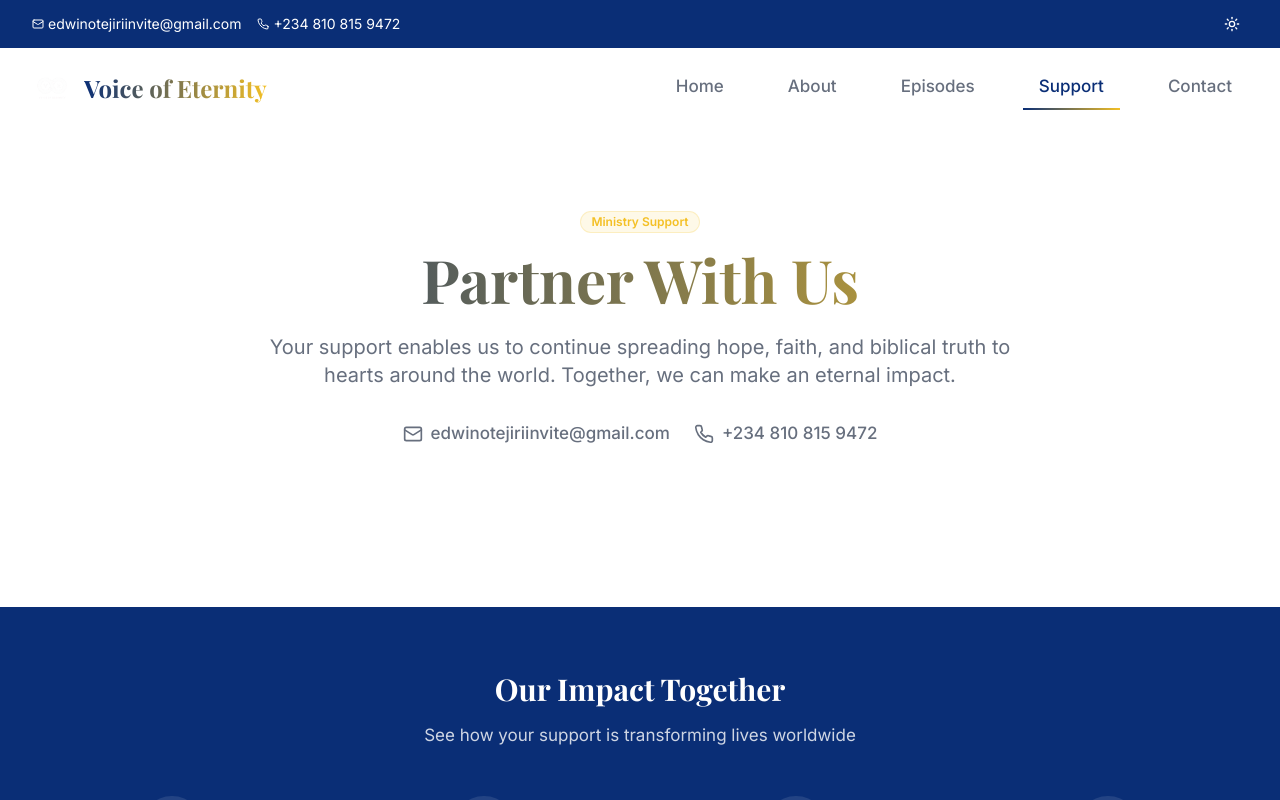
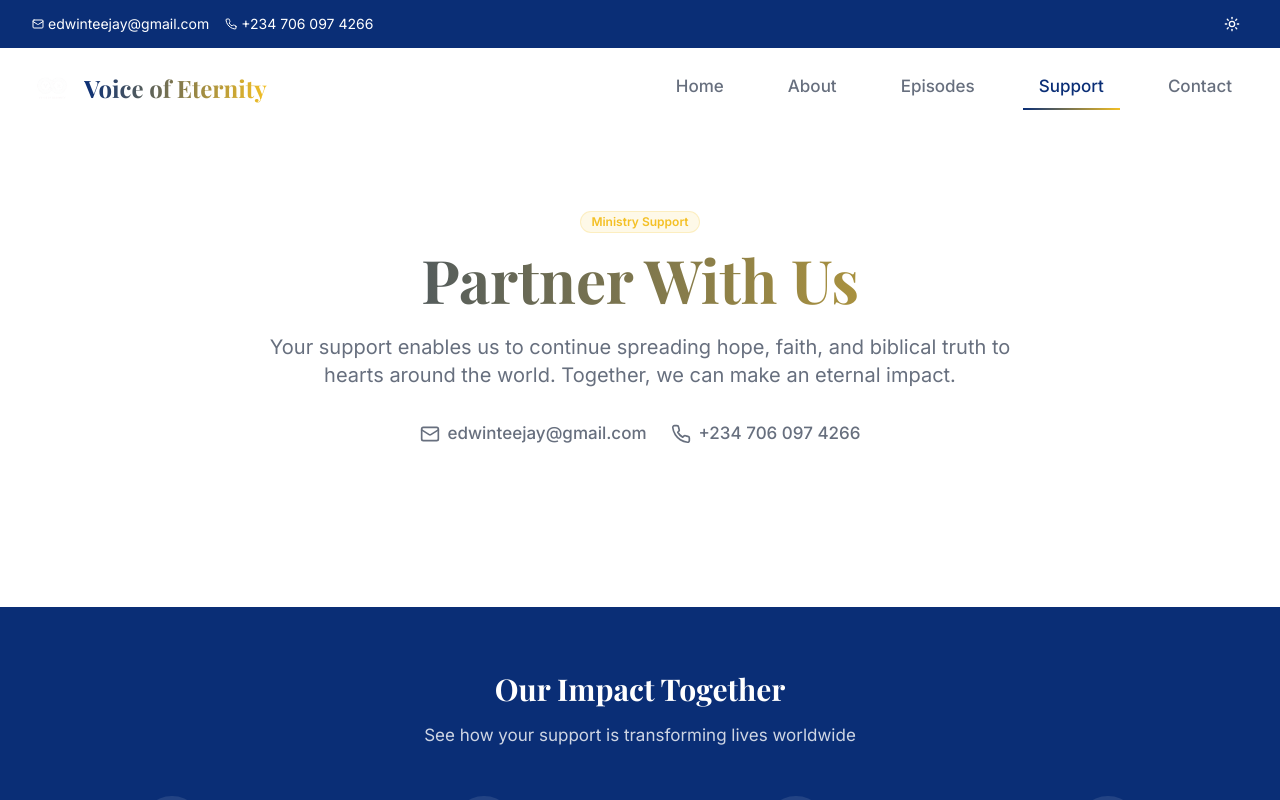
Before and after one commit to digitalDT1/voice-of-eternity-pro, a React (Vite) app: page /support in a window 1280 px wide. Shown: the top 800 px of the page. Built offline with nearby package versions, Linux system fonts and the light colour scheme.

Commit message:
Update contact information and links

```diff
--- a/index.html
+++ b/index.html
@@ -40,8 +40,8 @@
       "url": "https://voiceeternity.com",
       "logo": "https://voiceeternity.com/assets/voe-logo-transparent.png",
       "image": "https://voiceeternity.com/assets/voe-logo-bg.jpg",
-      "email": "edwinotejiriinvite@gmail.com",
-      "telephone": "+234-810-815-9472",
+      "email": "edwinteejay@gmail.com",
+      "telephone": "+234-706-097-4266",
       "address": {
         "@type": "PostalAddress",
         "addressLocality": "Warri",
@@ -49,9 +49,10 @@
         "addressCountry": "Nigeria"
       },
       "sameAs": [
-        "https://facebook.com/voiceeternity",
-        "https://instagram.com/voiceeternity",
-        "https://youtube.com/voiceeternity"
+        "https://www.facebook.com/Pst.EdwinOtejiri",
+        "https://www.instagram.com/edwinotejiri/",
+        "https://www.youtube.com/@Apostleedwine.otejiri1757",
+        "https://www.tiktok.com/@apostle.edwin.e"
       ],
       "potentialAction": {
         "@type": "ListenAction",
--- a/src/components/Footer.tsx
+++ b/src/components/Footer.tsx
@@ -49,13 +49,13 @@ const Footer = () => {
               Proclaiming God's eternal counsels, bringing many into the realities of Christ and raising an army of consecrated men.
             </p>
             <div className="space-y-3">
-              <a href="mailto:edwinotejiriinvite@gmail.com" className="flex items-center space-x-3 text-white hover:text-secondary transition-colors">
+              <a href="mailto:edwinteejay@gmail.com" className="flex items-center space-x-3 text-white hover:text-secondary transition-colors">
                 <Mail className="h-4 w-4" />
-                <span>edwinotejiriinvite@gmail.com</span>
+                <span>edwinteejay@gmail.com</span>
               </a>
-              <a href="tel:+2348108159472" className="flex items-center space-x-3 text-white hover:text-secondary transition-colors">
+              <a href="tel:+2347060974266" className="flex items-center space-x-3 text-white hover:text-secondary transition-colors">
                 <Phone className="h-4 w-4" />
-                <span>+234 810 815 9472</span>
+                <span>+234 706 097 4266</span>
               </a>
               <div className="flex items-center space-x-3 text-white/70">
                 <MapPin className="h-4 w-4" />
--- a/src/components/Navigation.tsx
+++ b/src/components/Navigation.tsx
@@ -44,13 +44,13 @@ export const Navigation = () => {
       <div className="bg-primary text-white py-2">
         <div className="container-custom flex flex-wrap items-center justify-between text-sm gap-2">
           <div className="flex items-center gap-4">
-            <a href="mailto:edwinotejiriinvite@gmail.com" className="flex items-center gap-1 hover:text-secondary transition-colors">
+            <a href="mailto:edwinteejay@gmail.com" className="flex items-center gap-1 hover:text-secondary transition-colors">
               <Mail className="h-3 w-3" />
-              <span className="hidden sm:inline">edwinotejiriinvite@gmail.com</span>
+              <span className="hidden sm:inline">edwinteejay@gmail.com</span>
             </a>
-            <a href="tel:+2348108159472" className="flex items-center gap-1 hover:text-secondary transition-colors">
+            <a href="tel:+2347060974266" className="flex items-center gap-1 hover:text-secondary transition-colors">
               <Phone className="h-3 w-3" />
-              <span>+234 810 815 9472</span>
+              <span>+234 706 097 4266</span>
             </a>
           </div>
           <Button
--- a/src/pages/Contact.tsx
+++ b/src/pages/Contact.tsx
@@ -70,16 +70,16 @@ const Contact = () => {
     {
       icon: Mail,
       title: "Email",
-      value: "edwinotejiriinvite@gmail.com",
+      value: "edwinteejay@gmail.com",
       description: "Send us a message anytime",
-      link: "mailto:edwinotejiriinvite@gmail.com"
+      link: "mailto:edwinteejay@gmail.com"
     },
     {
       icon: Phone,
       title: "Phone",
-      value: "+234 810 815 9472",
+      value: "+234 706 097 4266",
       description: "Call during office hours",
-      link: "tel:+2348108159472"
+      link: "tel:+2347060974266"
     },
     {
       icon: MapPin,
--- a/src/pages/Index.tsx
+++ b/src/pages/Index.tsx
@@ -70,13 +70,13 @@ const Index = () => {
 
             {/* Contact info on hero */}
             <div className="mt-12 flex flex-col sm:flex-row items-center justify-center gap-6 text-white/90 text-sm">
-              <a href="mailto:edwinotejiriinvite@gmail.com" className="flex items-center gap-2 hover:text-secondary transition-colors">
+              <a href="mailto:edwinteejay@gmail.com" className="flex items-center gap-2 hover:text-secondary transition-colors">
                 <Mail className="h-4 w-4" />
-                <span>edwinotejiriinvite@gmail.com</span>
+                <span>edwinteejay@gmail.com</span>
               </a>
-              <a href="tel:+2348108159472" className="flex items-center gap-2 hover:text-secondary transition-colors">
+              <a href="tel:+2347060974266" className="flex items-center gap-2 hover:text-secondary transition-colors">
                 <Phone className="h-4 w-4" />
-                <span>+234 810 815 9472</span>
+                <span>+234 706 097 4266</span>
               </a>
             </div>
           </div>
--- a/src/pages/Support.tsx
+++ b/src/pages/Support.tsx
@@ -114,13 +114,13 @@ const Support = () => {
 
             {/* Contact info highlighted */}
             <div className="flex flex-col sm:flex-row items-center justify-center gap-6 text-muted-foreground mb-8">
-              <a href="mailto:edwinotejiriinvite@gmail.com" className="flex items-center gap-2 hover:text-primary transition-colors">
+              <a href="mailto:edwinteejay@gmail.com" className="flex items-center gap-2 hover:text-primary transition-colors">
                 <Mail className="h-5 w-5" />
-                <span className="font-medium">edwinotejiriinvite@gmail.com</span>
+                <span className="font-medium">edwinteejay@gmail.com</span>
               </a>
-              <a href="tel:+2348108159472" className="flex items-center gap-2 hover:text-primary transition-colors">
+              <a href="tel:+2347060974266" className="flex items-center gap-2 hover:text-primary transition-colors">
                 <Phone className="h-5 w-5" />
-                <span className="font-medium">+234 810 815 9472</span>
+                <span className="font-medium">+234 706 097 4266</span>
               </a>
             </div>
           </div>
```
